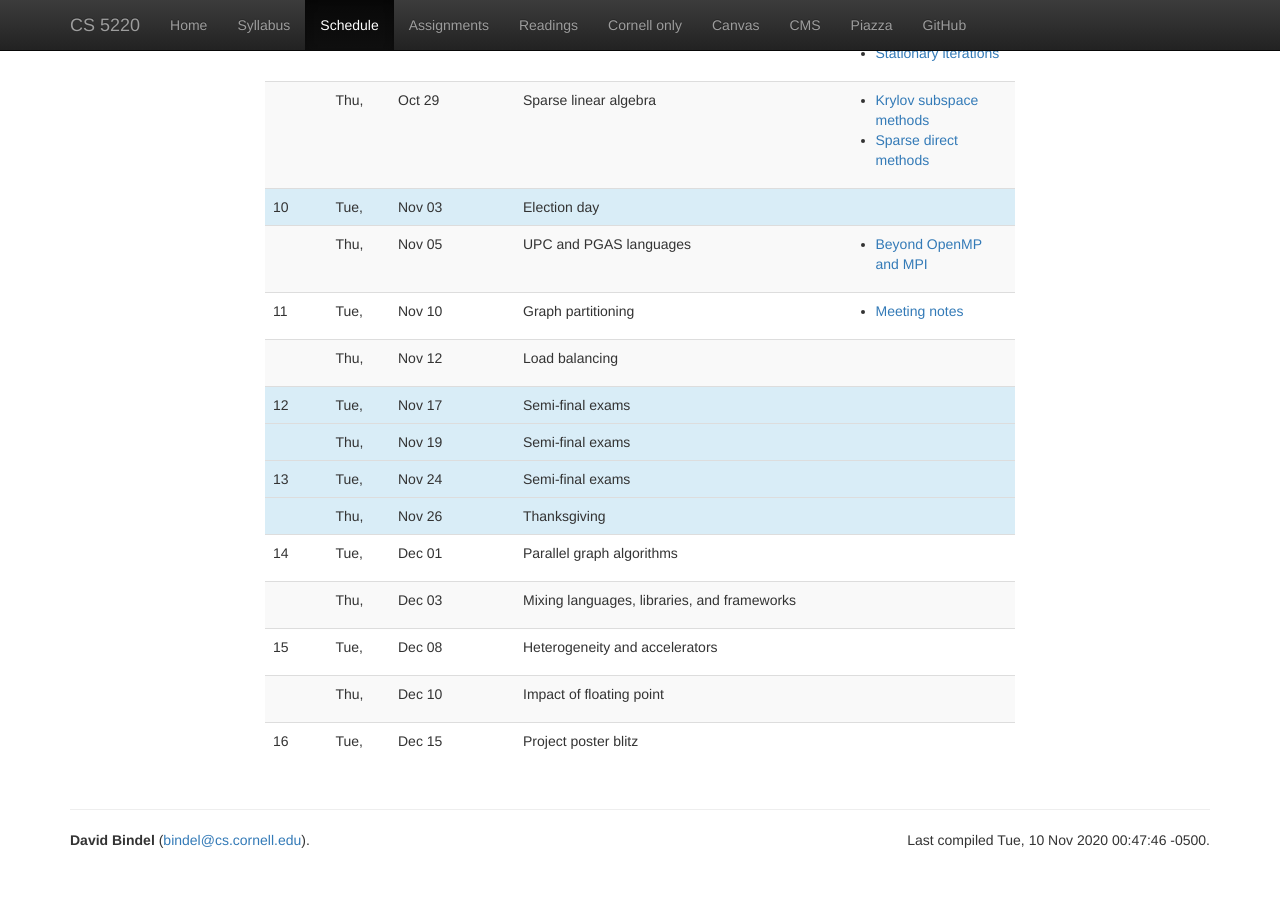
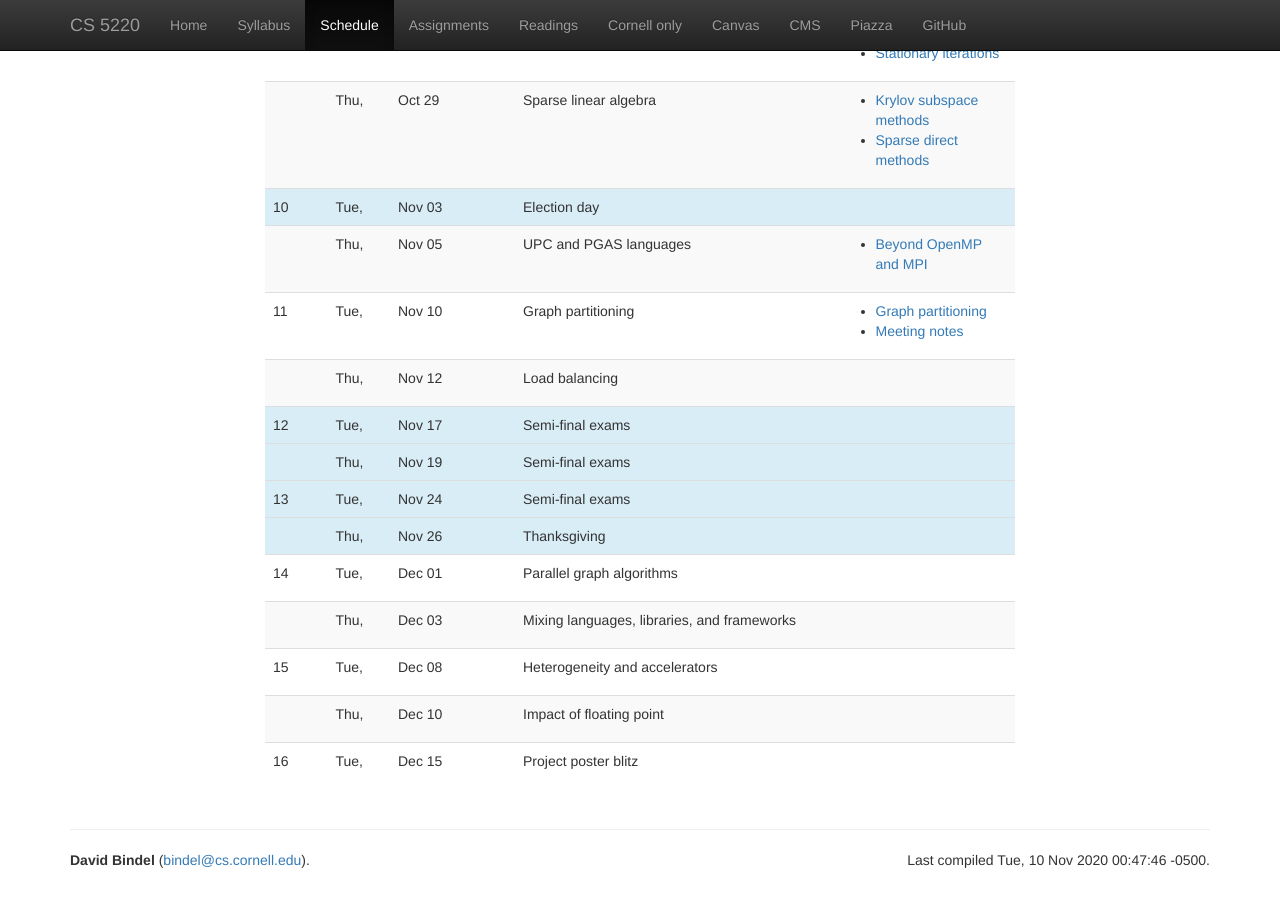
Before and after one commit to cs5220-f20/web, a Jekyll site: the page built from web/schedule.html, in a window 1280 px wide and 900 px high, scrolled down 1808 px. Built offline with Jekyll 4.4.1, drawn with Linux system fonts in a browser that asks for light colours; nearby versions of some CDN libraries.

Commit message:
Link in graph partitioning slide deck.

```diff
--- a/web/_data/lectures.yml
+++ b/web/_data/lectures.yml
@@ -207,6 +207,8 @@
   date: 2020-11-10
   info: Graph partitioning
   files:
+    - info: Graph partitioning
+      file: lec/2020-11-10-part.html
     - info: Meeting notes
       file: lec/2020-11-10-meeting.html
 -
```
